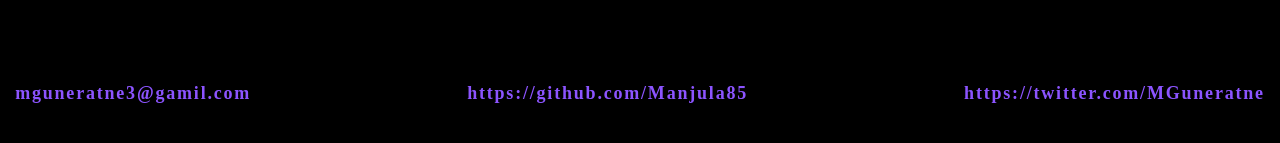
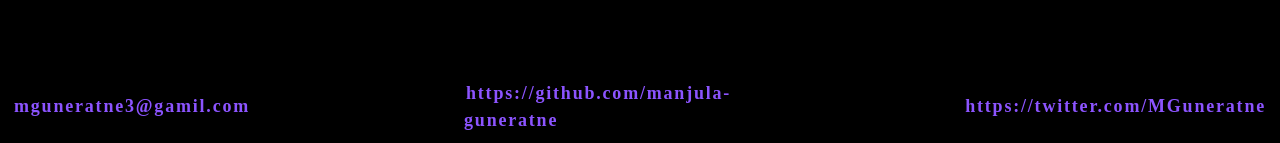
Before and after one commit to Manjula85/react-portfolio-manjula, a React (Create React App) app: page / in a window 1280 px wide. Shown: the part 988-1131 px from the top of the page. Before the commit the page ends 1107 px from the top, so only its background shows below. Built offline with nearby package versions, Linux system fonts and the light colour scheme.

Commit message:
corrected link to new git id

```diff
--- a/package.json
+++ b/package.json
@@ -1,6 +1,6 @@
 {
-  "homepage": "https://manjula85.github.io/react-portfolio-manjula/",
-  "name": "react-portfolio-manjula",
+  "homepage": "https://manjula-guneratne.github.io/react-portfolio/",
+  "name": "react-portfolio",
   "version": "0.1.0",
   "private": true,
   "dependencies": {
--- a/src/App.js
+++ b/src/App.js
@@ -48,9 +48,19 @@ function App() {
       <footer>
         <table className="footerTable">
           <tr>
-          <td className="footerTableTd"><a href="mailto:mguneratne3@gamil.com">mguneratne3@gamil.com</a></td>
-          <td className="footerTableTd"><a href="https://github.com/Manjula85">https://github.com/Manjula85</a></td>
-          <td><a href="https://twitter.com/MGuneratne">https://twitter.com/MGuneratne</a></td>
+            <td className="footerTableTd">
+              <a href="mailto:mguneratne3@gamil.com">mguneratne3@gamil.com</a>
+            </td>
+            <td className="footerTableTd">
+              <a href="https://github.com/manjula-guneratne">
+                https://github.com/manjula-guneratne
+              </a>
+            </td>
+            <td>
+              <a href="https://twitter.com/MGuneratne">
+                https://twitter.com/MGuneratne
+              </a>
+            </td>
           </tr>
         </table>
       </footer>
--- a/src/components/ProjectList/index.js
+++ b/src/components/ProjectList/index.js
@@ -15,94 +15,103 @@ const ProjectList = () => {
       image_path: "dog_dash.ba9dd062",
       category: "portfolio",
       link: "https://dog-dash.herokuapp.com/",
-      git_hub: "https://github.com/Manjula85/walk-my-dog",
+      git_hub: "https://github.com/manjula-guneratne/walk-my-dog",
       description:
         "This is a web application for seeking dog walker. Even though more and more people are working from home and have potentially more time to take care of their dogs, the reality is that some people have a job function that does not allow them to go outside for a dog walk. Even when the dog owner has time, he may want to spend it on other activities than walking the dog. Elderly people could also need help walking their dog especially during cold weather.",
-      technologies: "Apollo/React-Hooks,Apollo-Boost, Graphql, React, JWT-Decode, React-Scripts, Semantic-UI, AWS S3, Apollo-Server-Express, Bcrypt, Express.js, JsonWebToken, Mongoose, Stripe"
+      technologies:
+        "Apollo/React-Hooks,Apollo-Boost, Graphql, React, JWT-Decode, React-Scripts, Semantic-UI, AWS S3, Apollo-Server-Express, Bcrypt, Express.js, JsonWebToken, Mongoose, Stripe",
     },
     {
       name: "coders_bay",
       image_path: "coders_bay.433e8425",
       category: "portfolio",
       link: "https://the-coders-bay-app.herokuapp.com/",
-      git_hub: "https://github.com/Manjula85/codersbay",
+      git_hub: "https://github.com/manjula-guneratne/codersbay",
       description:
         "The Coders Bay is an online forum where like minded individuals can post about all things that are code. If you need assistance with a project our coaches can work with you for a fee! Want a coding buddy? Join the chat room and get to know someone! Our goal is to provide a hub for knowledge and collaboration.",
-      technologies: "JavaScript, Express, Node.js, Bootstrap, Socket.io, MySQL2, bcrypt, Express Handlebars, Sequelize"
+      technologies:
+        "JavaScript, Express, Node.js, Bootstrap, Socket.io, MySQL2, bcrypt, Express Handlebars, Sequelize",
     },
     {
       name: "covid_positivity",
       image_path: "covid_positivity.97c87e95",
       category: "portfolio",
       link: "https://uot-project1-group07.github.io/project1-group07/",
-      git_hub: "https://github.com/Manjula85/project1-group07",
+      git_hub: "https://github.com/manjula-guneratne/project1-group07",
       description:
         "A site to help individuals who are self isolating due to covid have a positive mind set and give them information that has helped others in the past. Emotional and financial.",
-      technologies: "HTML, CSS, CSS Frameworks (Materialize CSS and Semantic UI), Javascript and API's"
+      technologies:
+        "HTML, CSS, CSS Frameworks (Materialize CSS and Semantic UI), Javascript and API's",
     },
     {
       name: "nosql",
       image_path: "nosql.c8bbcdcf",
       category: "portfolio",
-      link: "https://github.com/Manjula85/social-media-Manjula",
-      git_hub: "https://github.com/Manjula85/social-media-Manjula",
+      link: "https://github.com/manjula-guneratne/social-media-Manjula",
+      git_hub: "https://github.com/manjula-guneratne/social-media-Manjula",
       description:
         "To give users access to a social network where they can share thier thoughts, react to friends' thoughts and create a friends list.",
-      technologies: "JavaScript, Node, npm, Express, Moment, mongoose, routes"
+      technologies: "JavaScript, Node, npm, Express, Moment, mongoose, routes",
     },
     {
       name: "note_taker",
       image_path: "note_taker.96f9df41",
       category: "portfolio",
-      link: "https://manjula85.github.io/NoteTaker-Manjula/",
-      git_hub: "https://manjula85.github.io/NoteTaker-Manjula/",
+      link: "https://manjula-guneratne.github.io/NoteTaker-Manjula/",
+      git_hub: "https://manjula-guneratne.github.io/NoteTaker-Manjula/",
       description:
         "To create a Notepad where one can store, edit and delete data. The project uses express as the server to communicate with the HTML and CSS front-end with the JavaScript and Node.js back-end.",
-      technologies: "JavaScript, Node, HTML, CSS, Express"
+      technologies: "JavaScript, Node, HTML, CSS, Express",
     },
     {
       name: "orm_mapping",
       image_path: "orm_mapping.ef54c58e",
       category: "portfolio",
-      link: "https://github.com/Manjula85/e-commerce-Manjula",
-      git_hub: "https://github.com/Manjula85/e-commerce-Manjula",
+      link: "https://github.com/manjula-guneratne/e-commerce-Manjula",
+      git_hub: "https://github.com/manjula-guneratne/e-commerce-Manjula",
       description:
         "To create a website to monitor and manupulate store inventory and manage customer information.",
-      technologies: "JavaScript, Node, npm, Express, dotenv, sequelize, express, routes"
+      technologies:
+        "JavaScript, Node, npm, Express, dotenv, sequelize, express, routes",
     },
     {
       name: "timed_quiz",
       image_path: "timed_quiz.1b938e9f",
       category: "portfolio",
-      link: "https://manjula85.github.io/timed-quiz-Manjula/",
-      git_hub: "https://github.com/Manjula85/timed-quiz-Manjula",
-      description:
-        "Creating a quiz using DOM principles.",
-      technologies: "HTML, CSS, JavaScript, Bootstrap, DOM"
+      link: "https://manjula-guneratne.github.io/timed-quiz-Manjula/",
+      git_hub: "https://github.com/manjula-guneratne/timed-quiz-Manjula",
+      description: "Creating a quiz using DOM principles.",
+      technologies: "HTML, CSS, JavaScript, Bootstrap, DOM",
     },
   ]);
 
   //To select the correct image
-  const setPath = param => {
-    switch(param){
-      case "coders_bay": return coders_bay;
-      case "covid_positivity": return covid_positivity;
-      case "dog_dash": return dog_dash;
-      case "nosql": return nosql;
-      case "note_taker": return note_taker;
-      case "orm_mapping": return orm_mapping;
-      case "timed_quiz": return timed_quiz;
+  const setPath = (param) => {
+    switch (param) {
+      case "coders_bay":
+        return coders_bay;
+      case "covid_positivity":
+        return covid_positivity;
+      case "dog_dash":
+        return dog_dash;
+      case "nosql":
+        return nosql;
+      case "note_taker":
+        return note_taker;
+      case "orm_mapping":
+        return orm_mapping;
+      case "timed_quiz":
+        return timed_quiz;
     }
-  }
+  };
 
   return (
     <div>
       {photos.length ? (
         <section>
           {photos.map((image) => (
-
             <div>
-              <h4 style={{ color: '#a3a3c2' }}>{image.name}</h4>
+              <h4 style={{ color: "#a3a3c2" }}>{image.name}</h4>
               <div className="flex-container">
                 <div className="flex-image">
                   <img
@@ -118,20 +127,30 @@ const ProjectList = () => {
                 </div>
                 <div className=" flex-description">
                   {image.description}
-                  <br /><br />
-                  <p><u>Technologies used</u></p>
+                  <br />
+                  <br />
+                  <p>
+                    <u>Technologies used</u>
+                  </p>
                   {image.technologies}
                 </div>
                 <div className="flex-links">
-                <p><u>Associated links</u></p>
-                  <a href={image.git_hub} target="_blank" rel="noreferrer">Git Hub</a>
-                  <br /><br /><br />
-                  <a href={image.link} target="_blank" rel="noreferrer">Project link</a>
+                  <p>
+                    <u>Associated links</u>
+                  </p>
+                  <a href={image.git_hub} target="_blank" rel="noreferrer">
+                    Git Hub
+                  </a>
+                  <br />
+                  <br />
+                  <br />
+                  <a href={image.link} target="_blank" rel="noreferrer">
+                    Project link
+                  </a>
                 </div>
               </div>
               <br />
             </div>
-
           ))}
         </section>
       ) : (
```
Also changed, not shown: src/assets/links.txt, 1 other file (tests, documents, lock files or other folders).
